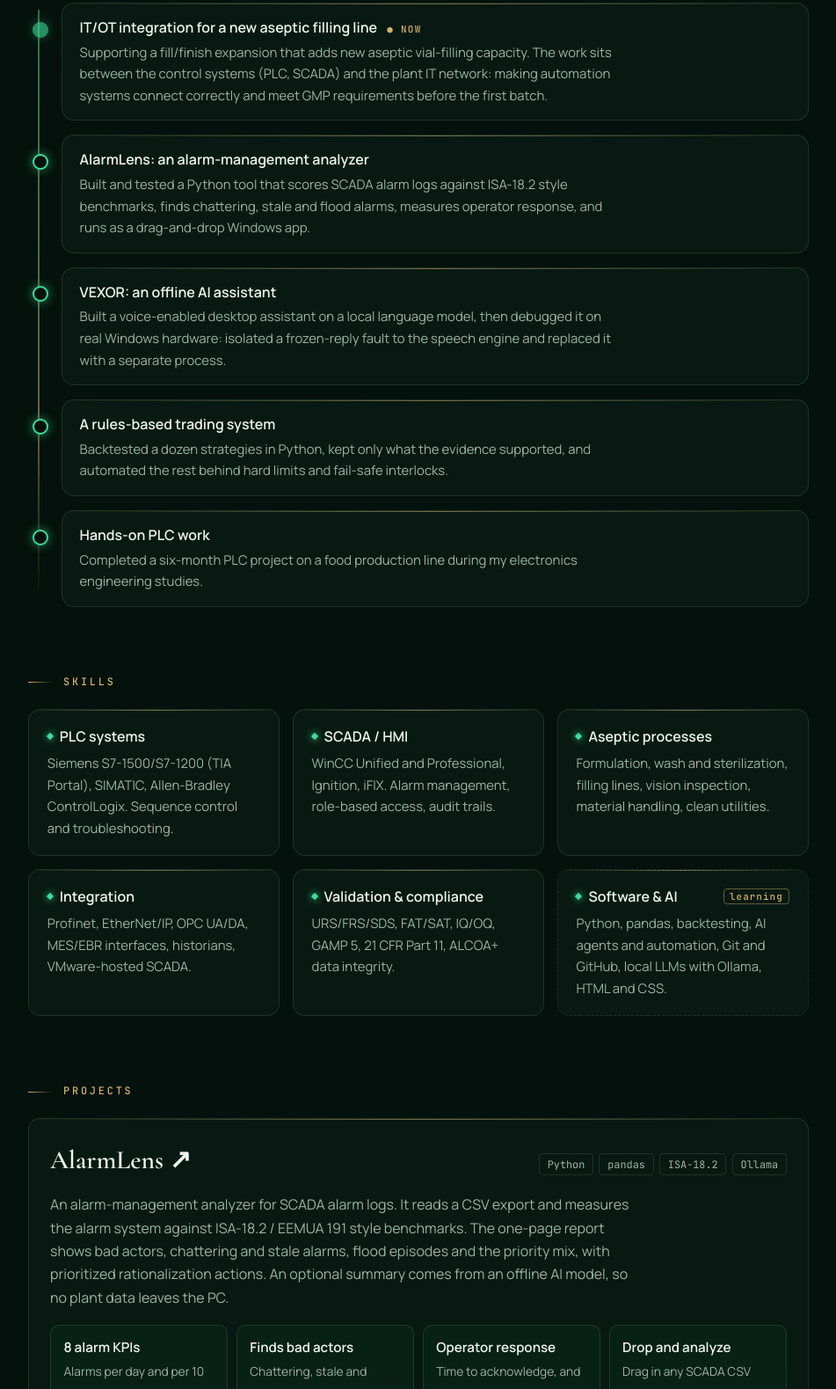
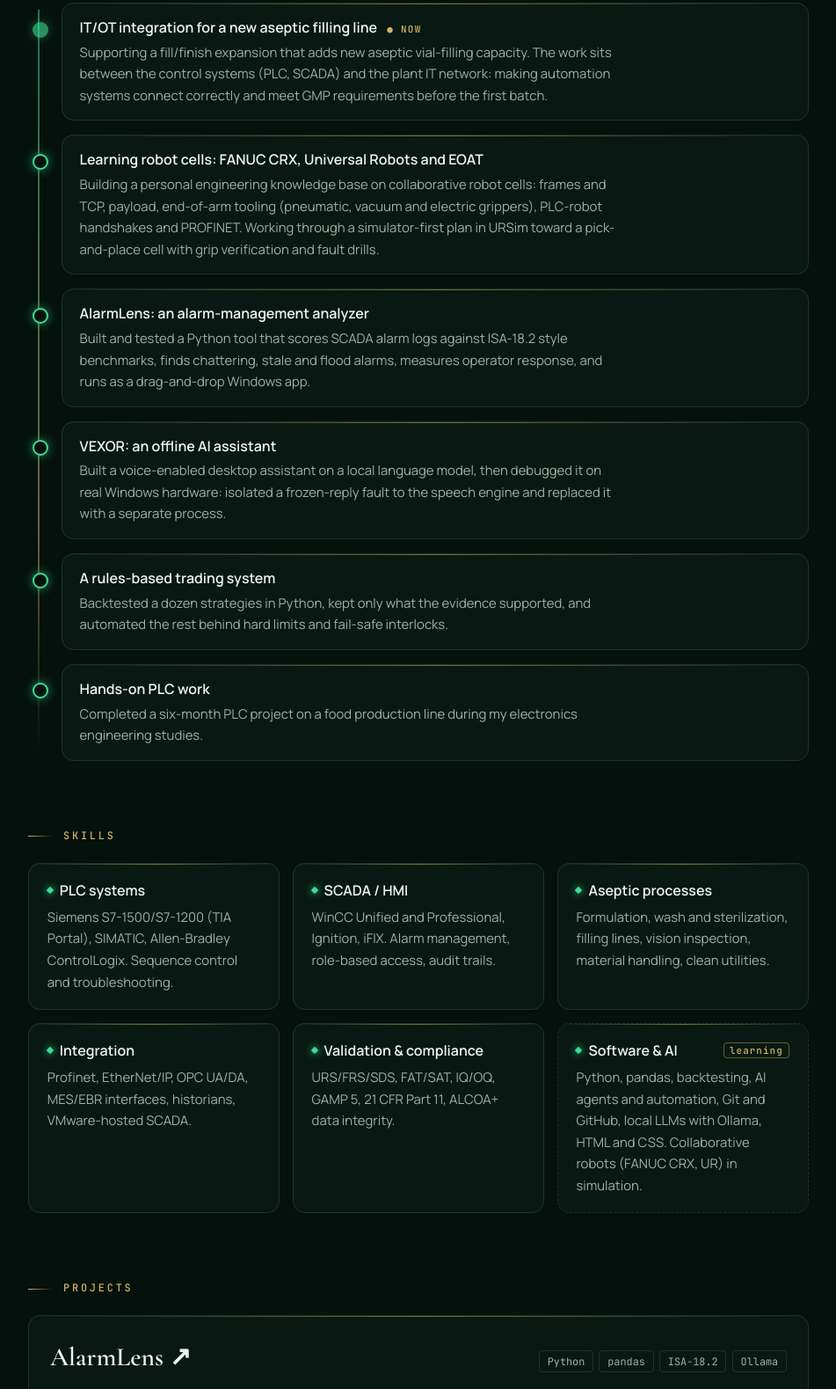
Before and after one commit to gchekri04-droid/gchekri04-droid.github.io, a plain HTML site: page index.html in a window 1280 px wide. Shown: the part 1392-2971 px from the top of the page at 88% size, without its empty margins (164-1115 px from the left). Drawn offline with nearby package versions, Linux system fonts and the light colour scheme.

Commit message:
Add robotics learning track to current work
Co-Authored-By: Claude Opus 5.5 <noreply@anthropic.com>
Claude-Session: https://claude.ai/code/session_016ZLN4KnBmDmkNpjnwT8LnM

```diff
--- a/index.html
+++ b/index.html
@@ -208,6 +208,7 @@ footer { font: .78rem var(--mono); color: #5f7a6b; border-top: 1px solid var(--l
     <p class="label" id="now-l">What I'm working on</p>
     <ol class="tl">
       <li><div class="glass"><h3>IT/OT integration for a new aseptic filling line <span class="now">● NOW</span></h3><p>Supporting a fill/finish expansion that adds new aseptic vial-filling capacity. The work sits between the control systems (PLC, SCADA) and the plant IT network: making automation systems connect correctly and meet GMP requirements before the first batch.</p></div></li>
+      <li><div class="glass"><h3>Learning robot cells: FANUC CRX, Universal Robots and EOAT</h3><p>Building a personal engineering knowledge base on collaborative robot cells: frames and TCP, payload, end-of-arm tooling (pneumatic, vacuum and electric grippers), PLC-robot handshakes and PROFINET. Working through a simulator-first plan in URSim toward a pick-and-place cell with grip verification and fault drills.</p></div></li>
       <li><div class="glass"><h3>AlarmLens: an alarm-management analyzer</h3><p>Built and tested a Python tool that scores SCADA alarm logs against ISA-18.2 style benchmarks, finds chattering, stale and flood alarms, measures operator response, and runs as a drag-and-drop Windows app.</p></div></li>
       <li><div class="glass"><h3>VEXOR: an offline AI assistant</h3><p>Built a voice-enabled desktop assistant on a local language model, then debugged it on real Windows hardware: isolated a frozen-reply fault to the speech engine and replaced it with a separate process.</p></div></li>
       <li><div class="glass"><h3>A rules-based trading system</h3><p>Backtested a dozen strategies in Python, kept only what the evidence supported, and automated the rest behind hard limits and fail-safe interlocks.</p></div></li>
@@ -223,7 +224,7 @@ footer { font: .78rem var(--mono); color: #5f7a6b; border-top: 1px solid var(--l
       <div class="glass card"><h3>Aseptic processes</h3><p>Formulation, wash and sterilization, filling lines, vision inspection, material handling, clean utilities.</p></div>
       <div class="glass card"><h3>Integration</h3><p>Profinet, EtherNet/IP, OPC UA/DA, MES/EBR interfaces, historians, VMware-hosted SCADA.</p></div>
       <div class="glass card"><h3>Validation &amp; compliance</h3><p>URS/FRS/SDS, FAT/SAT, IQ/OQ, GAMP 5, 21 CFR Part 11, ALCOA+ data integrity.</p></div>
-      <div class="glass card learning"><h3>Software &amp; AI</h3><p>Python, pandas, backtesting, AI agents and automation, Git and GitHub, local LLMs with Ollama, HTML and CSS.</p></div>
+      <div class="glass card learning"><h3>Software &amp; AI</h3><p>Python, pandas, backtesting, AI agents and automation, Git and GitHub, local LLMs with Ollama, HTML and CSS. Collaborative robots (FANUC CRX, UR) in simulation.</p></div>
     </div>
   </section>
 
```
